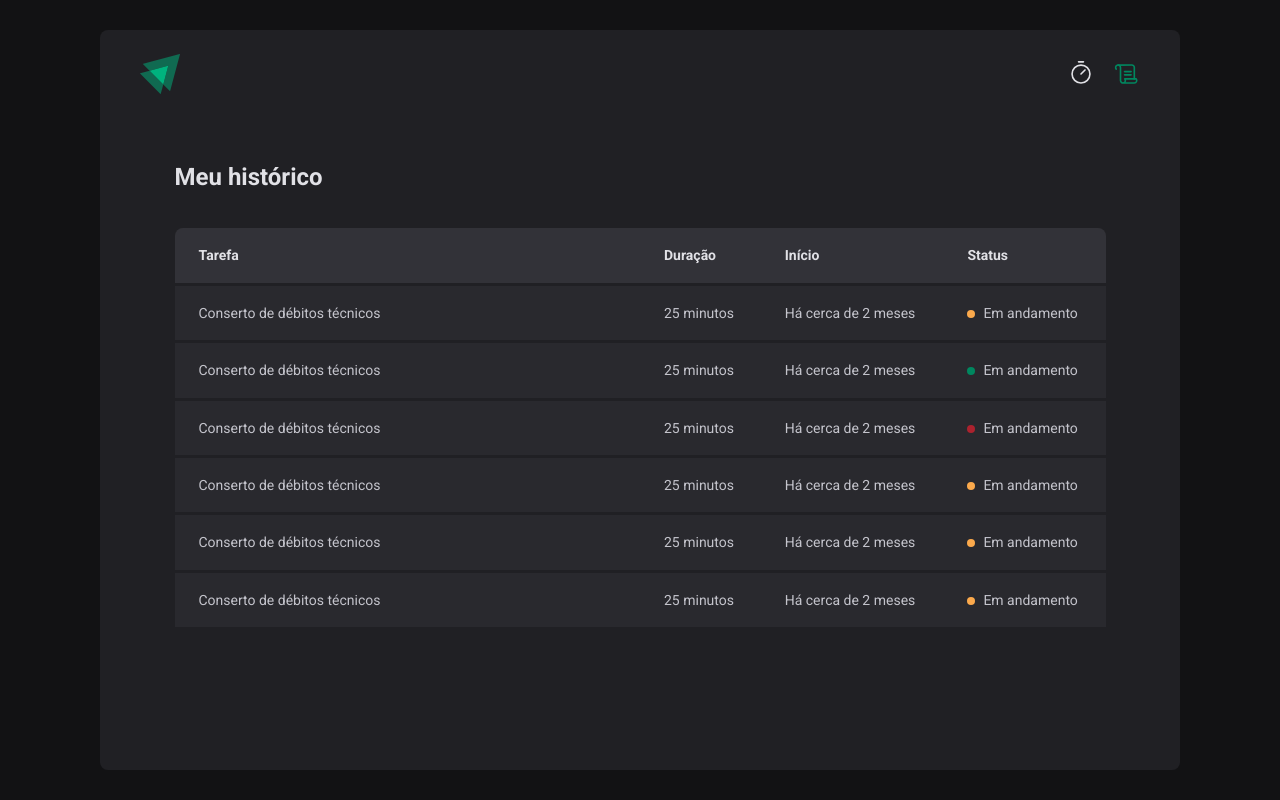
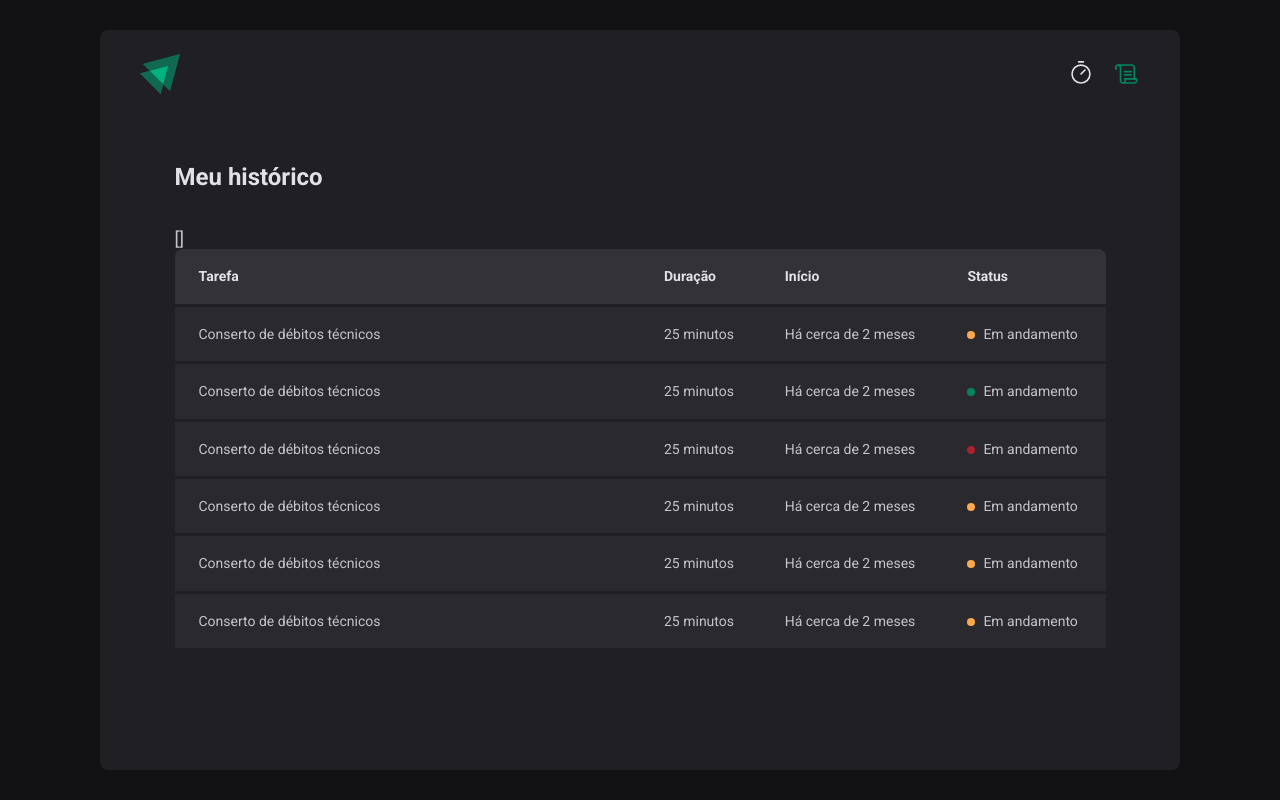
Before and after one commit to Wallace-Bezerra/timer-pomodoro, a React (Vite) app: page /history in a window 1280 px wide. Built offline with nearby package versions, Linux system fonts and the light colour scheme.

Commit message:
feat: cycleContext global

```diff
--- a/src/App.tsx
+++ b/src/App.tsx
@@ -3,13 +3,16 @@ import { Router } from './router'
 import { BrowserRouter } from 'react-router-dom'
 import { defaultTheme } from './styles/theme/default'
 import { GlobalStyle } from './styles/global'
+import { CycleContextProvider } from './context/CycleContext'
 
 export const App = () => {
   return (
     <ThemeProvider theme={defaultTheme}>
       <BrowserRouter>
         <GlobalStyle />
-        <Router />
+        <CycleContextProvider>
+          <Router />
+        </CycleContextProvider>
       </BrowserRouter>
     </ThemeProvider>
   )
--- a/src/context/CycleContext.tsx
+++ b/src/context/CycleContext.tsx
@@ -1,4 +1,10 @@
-import { createContext, SetStateAction, Dispatch, useState } from 'react'
+import {
+  createContext,
+  SetStateAction,
+  Dispatch,
+  useState,
+  ReactNode,
+} from 'react'
 
 export interface Cycle {
   id: string
@@ -9,19 +15,26 @@ export interface Cycle {
   completedDate?: Date
 }
 interface CycleContextType {
+  cycles: Cycle[]
   activeCycle: Cycle | undefined
   activeCycleId: string | null
   setActiveCycleId: Dispatch<SetStateAction<string | null>>
   setCycles: Dispatch<SetStateAction<Cycle[]>>
 }
+interface CycleContextProviderProps {
+  children: ReactNode
+}
 export const CycleContext = createContext<CycleContextType>({
+  cycles: [],
   activeCycle: undefined,
   activeCycleId: null,
   setActiveCycleId: () => {},
   setCycles: () => {},
 })
 
-export const CycleContextProvider = ({ children }: any) => {
+export const CycleContextProvider = ({
+  children,
+}: CycleContextProviderProps) => {
   const [cycles, setCycles] = useState<Cycle[]>([])
   const [activeCycleId, setActiveCycleId] = useState<string | null>(null)
 
@@ -32,6 +45,7 @@ export const CycleContextProvider = ({ children }: any) => {
   return (
     <CycleContext.Provider
       value={{
+        cycles,
         activeCycle,
         activeCycleId,
         setActiveCycleId,
--- a/src/pages/History/index.tsx
+++ b/src/pages/History/index.tsx
@@ -1,10 +1,14 @@
+import { useContext } from 'react'
+import { CycleContext } from '../../context/CycleContext'
 import { StatusTask } from '../History/styles'
 import { HistoryContainer, TableContainer } from './styles'
 
 export const History = () => {
+  const { cycles } = useContext(CycleContext)
   return (
     <HistoryContainer>
       <h1>Meu histórico</h1>
+      {JSON.stringify(cycles, null, 2)}
       <TableContainer>
         <table>
           <thead>
--- a/src/pages/Home/index.tsx
+++ b/src/pages/Home/index.tsx
@@ -1,13 +1,10 @@
 import { NewCycleForm } from './components/NewCycleForm'
-import { CycleContextProvider } from '../../context/CycleContext'
 import { HomeContainer } from './styles'
 
 export const Home = () => {
   return (
-    <CycleContextProvider>
-      <HomeContainer>
-        <NewCycleForm />
-      </HomeContainer>
-    </CycleContextProvider>
+    <HomeContainer>
+      <NewCycleForm />
+    </HomeContainer>
   )
 }
```
